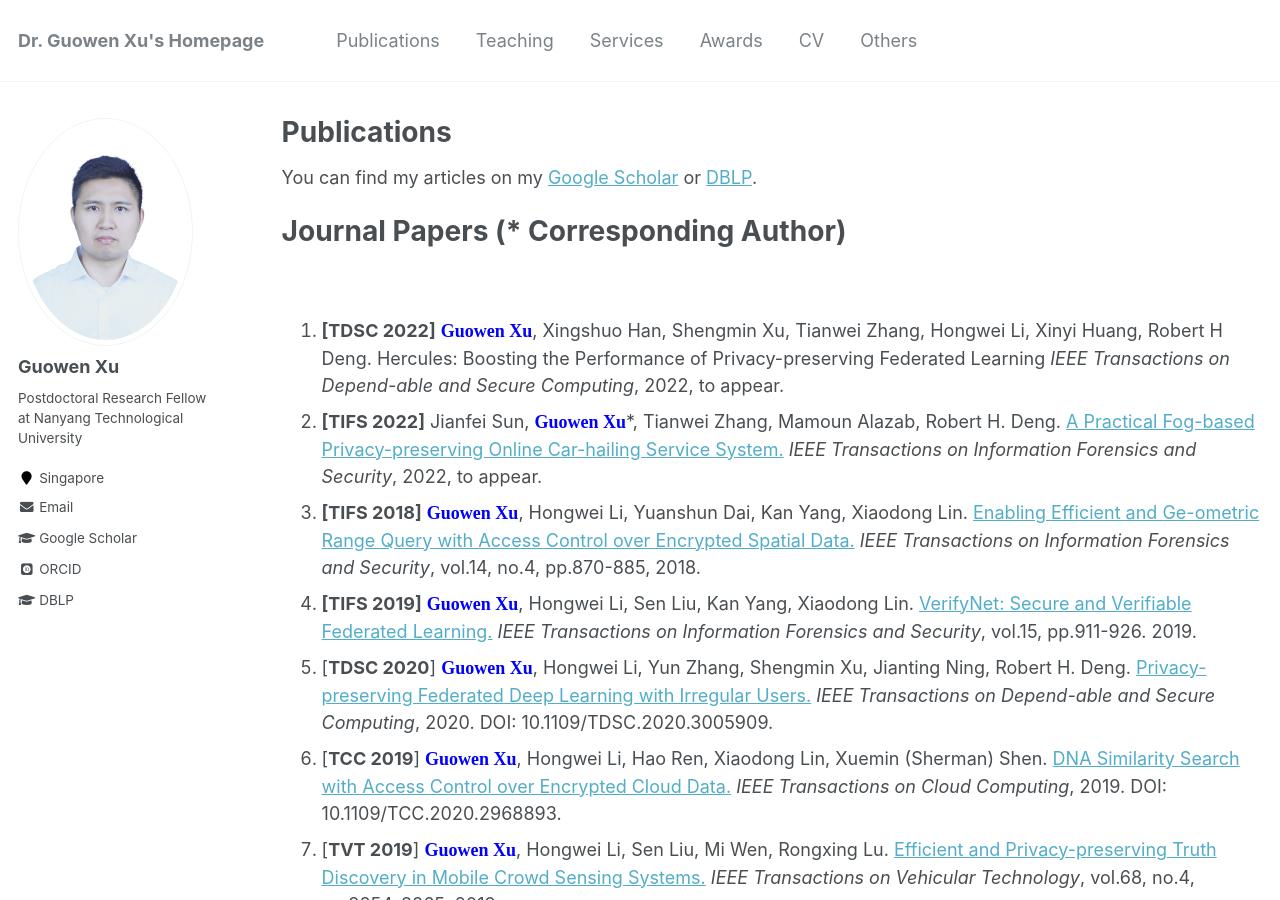
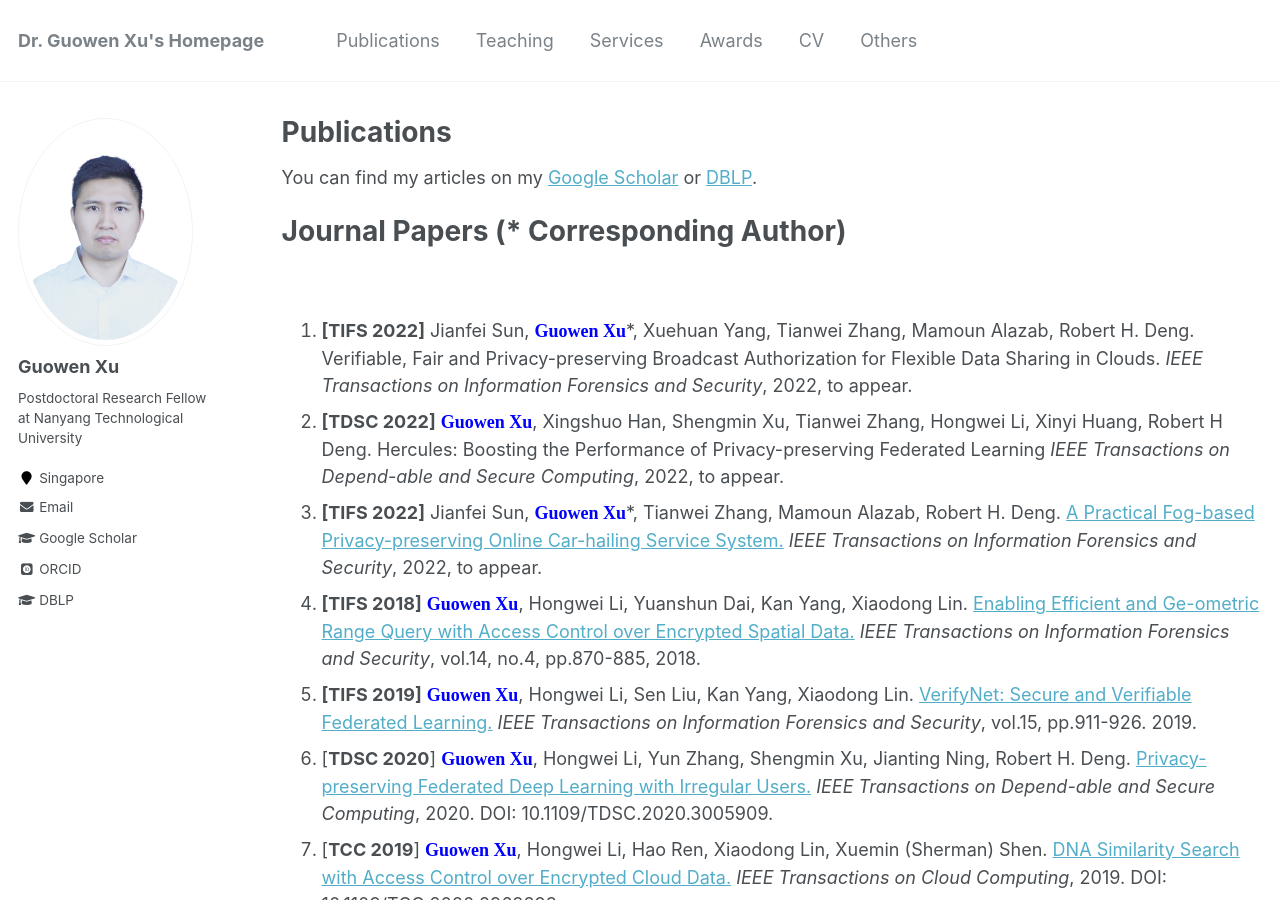
Before and after one commit to Guowen-xu/guowen-xu.github.io, a Jekyll site: the page built from _pages/publications.md, in a window 1280 px wide and 900 px high. Built offline with Jekyll 4.4.1, drawn with Linux system fonts in a browser that asks for light colours; some web fonts are replaced.

Commit message:
Update publications.md

```diff
--- a/_pages/publications.md
+++ b/_pages/publications.md
@@ -14,29 +14,30 @@ You can find my articles on my [Google Scholar](https://scholar.google.com.hk/ci
 
 
 
-1. **[TDSC 2022]**  **<font face="Times New Roman" color=blue size=4> Guowen Xu</font>**, Xingshuo Han, Shengmin Xu, Tianwei Zhang, Hongwei Li, Xinyi Huang, Robert H Deng. Hercules: Boosting the Performance of Privacy-preserving Federated Learning *IEEE Transactions on Depend-able and Secure Computing*, 2022, to appear.
-2. **[TIFS 2022]** Jianfei Sun, **<font face="Times New Roman" color=blue size=4> Guowen Xu</font>**\*, Tianwei Zhang, Mamoun Alazab, Robert H. Deng. [A Practical Fog-based Privacy-preserving Online Car-hailing Service System.](https://ieeexplore.ieee.org/document/9849044) *IEEE Transactions on Information Forensics and Security*, 2022, to appear.
-3. **[TIFS 2018]**  **<font face="Times New Roman" color=blue size=4> Guowen Xu</font>**, Hongwei Li, Yuanshun Dai, Kan Yang, Xiaodong Lin. [Enabling Efficient and Ge-ometric Range Query with Access Control over Encrypted Spatial Data.](https://ieeexplore.ieee.org/document/8452984) *IEEE Transactions on Information Forensics and Security*, vol.14, no.4, pp.870-885, 2018.
-4. **[TIFS 2019]**  **<font face="Times New Roman" color=blue size=4> Guowen Xu</font>**, Hongwei Li, Sen Liu, Kan Yang, Xiaodong Lin. [VerifyNet: Secure and Verifiable Federated Learning.](https://ieeexplore.ieee.org/document/8765347) *IEEE Transactions on Information Forensics and Security*, vol.15, pp.911-926. 2019.
-5. [**TDSC 2020**] **<font face="Times New Roman" color=blue size=4> Guowen Xu</font>**, Hongwei Li, Yun Zhang, Shengmin Xu, Jianting Ning, Robert H. Deng. [Privacy-preserving Federated Deep Learning with Irregular Users.](https://ieeexplore.ieee.org/document/9130089) *IEEE Transactions on Depend-able and Secure Computing*, 2020. DOI: 10.1109/TDSC.2020.3005909.
-6. [**TCC 2019**] **<font face="Times New Roman" color=blue size=4> Guowen Xu</font>**, Hongwei Li, Hao Ren, Xiaodong Lin, Xuemin (Sherman) Shen. [DNA Similarity Search with Access Control over Encrypted Cloud Data.](https://ieeexplore.ieee.org/document/8967153) *IEEE Transactions on Cloud Computing*, 2019. DOI: 10.1109/TCC.2020.2968893.
-7. [**TVT 2019**]  **<font face="Times New Roman" color=blue size=4> Guowen Xu</font>**, Hongwei Li, Sen Liu, Mi Wen, Rongxing Lu. [Efficient and Privacy-preserving Truth Discovery in Mobile Crowd Sensing Systems.](https://ieeexplore.ieee.org/document/8629055) *IEEE Transactions on Vehicular Technology*, vol.68, no.4, pp.3854-3865, 2019.
-8. [**IEEE Commun Mag 2019**] **<font face="Times New Roman" color=blue size=4> Guowen Xu</font>**, Hongwei Li, Hao Ren, Kan Yang，Robert H. Deng. [Data Privacy and Security in Deep Learning: Attacks, Solutions and Opportunities.](https://ink.library.smu.edu.sg/cgi/viewcontent.cgi?article=5676&context=sis_research) *IEEE Communications Magazine*, vol.57, no.11, pp.116-122, 2019.
-9. [**Comput Secur 2017**] **<font face="Times New Roman" color=blue size=4> Guowen Xu</font>**, Hongwei Li, Chen Tan, Dongxiao Liu, Kan Yang. [Achieving Efficient and Priva-cy-Preserving Truth Discovery in Crowd Sensing Systems.](https://www.sciencedirect.com/science/article/pii/S0167404816301675) *Computers & Security*, 2017, vol.69, pp.114 -126.
-10. **[TCC 2021]** Jianfei Sun,  **<font face="Times New Roman" color=blue size=4> Guowen Xu</font>**\*, Tianwei Zhang, Hu Xiong, Hongwei Li, Robert H Deng. [Share your data carefree: An efficient, scalable and privacy-preserving data sharing service in cloud computing.](https://ieeexplore.ieee.org/document/9560030) *IEEE Transactions on Cloud Computing*, 2021.
-11. **[TITS 2022]** Jianfei Sun,  **<font face="Times New Roman" color=blue size=4> Guowen Xu</font>**\*, Tianwei Zhang, Xiaochun Cheng, Xingshuo Han, MingJian Tang. [Secure Data Sharing with Flexible Cross-domain Authorization in Autonomous Vehicle Systems.](https://ieeexplore.ieee.org/document/9737055) *IEEE Transactions on Intelligent Transportation Systems*, 2021.
-12. **[TDSC 2022]** Wenbo Jiang, Tianwei Zhang, Han Qiu,  Hongwei Li,  **<font face="Times New Roman" color=blue size=4> Guowen Xu</font>**.[Incremental Learning, Incremental Backdoor Threats.](https://ieeexplore.ieee.org/document/9872528)  *IEEE Transactions on Dependable and Secure Computing*, 2022, to appear.
-13. **[TDSC 2021]** Shengmin Xu, Jianting Ning, Yingjiu Li, Yinghui Zhang,  **<font face="Times New Roman" color=blue size=4> Guowen Xu</font>**, Xinyi Huang, Robert H. Deng. [A Secure EMR Sharing System with Tamper Resistance and Expressive Access Control.](https://ieeexplore.ieee.org/document/9609621)  *IEEE Transactions on Dependable and Secure Computing*, 2021, to appear.
-14. **[TDSC 2020]** Shengmin Xu, Jianting Ning, Yingjiu Li, Yinghui zhang, **<font face="Times New Roman" color=blue size=4> Guowen Xu</font>**, Xinyi Huang, Robert H Deng. [Match in My Way: Fine-Grained Bilateral Access Control for Secure Cloud-Fog Compu-ting.](https://ieeexplore.ieee.org/document/9115214) *IEEE Transactions on Dependable and Secure Computing*, 2020, DOI: 10.1109/TDSC.2020.3001557.
-15.  **[TDSC 2021]** Shengmin Xu, Jianting Ning, Xinyi Huang, Yingjiu Li,**<font face="Times New Roman" color=blue size=4> Guowen Xu</font>**. [Untouchable Once Revok-ing: A Practical and Secure Dynamic EHR Sharing System via Cloud.](https://ieeexplore.ieee.org/document/9520256) *IEEE Transactions on Dependable and Secure Computing*, 2021, to appear.
-16.  **[TIFS 2021]** Xiaoyuan Liu, Hongwei Li, **<font face="Times New Roman" color=blue size=4> Guowen Xu</font>**, Zongqi Chen, Xiaoming Huang, and Rongxing Lu. 2021. [Privacy-Enhanced Federated Learning against Poisoning Adversaries.](https://ieeexplore.ieee.org/document/9524709) *IEEE Transactions on Information Forensics and Security*, 2021, to appear.
-17.  **[TII 2019]** Meng Hao, Hongwei Li, Xizhao Luo, **<font face="Times New Roman" color=blue size=4> Guowen Xu</font>**, Haomiao Yang and Sen Liu. [Efficient and Privacy-enhanced Federated Learning for Industrial Artificial Intelligence.](https://ieeexplore.ieee.org/document/8859260) *IEEE Transactions on Industrial Informatics*, 2019, DOI: 10.1109/TII.2019.2945367.
-18.  **[TCC 2020]** Hao Ren, Hongwei Li, Dongxiao Liu,**<font face="Times New Roman" color=blue size=4> Guowen Xu</font>**，Nan Cheng, Sherman Shen. [Privacy-preserving Efficient Verifiable Deep Packet Inspection for Cloud-assisted Middlebox.](https://ieeexplore.ieee.org/document/9082166) *IEEE Transactions on Cloud Computing*, 2020. DOI: 10.1109/TCC.2020.2991167.
-19.  **[TCC 2020]** Hao Ren, Hongwei Li, Dongxiao Liu, **<font face="Times New Roman" color=blue size=4> Guowen Xu</font>**, Xuemin Shen. [Enabling Secure and Versatile Packet Inspection with Probable Cause Privacy for Outsourced Middlebox.](https://ieeexplore.ieee.org/document/9354035) *IEEE Transactions on Cloud Computing*, 2020. DOI: 10.1109/TCC.2021.3059026.
-20.  **[TCC 2021]** Guiqiang Hu, Hongwei Li,**<font face="Times New Roman" color=blue size=4> Guowen Xu</font>**, Xinqiang Ma. [Enabling Simultaneous Content Regula-tion and Privacy Protection for Cloud Storage Image.](https://ieeexplore.ieee.org/document/9435031) *IEEE Transactions on Cloud Computing*, 2021. DOI: 10.1109/TCC.2021.3081564.
-21.  **[TII 2020]** Haoxiao Chen, Hongwei Li, Guishan Dong, Meng Hao, **<font face="Times New Roman" color=blue size=4> Guowen Xu</font>**, Xiaoming Huang, Zhe Liu. [Practical Membership Inference Attack Against Collaborative Inference in Industrial IoT.](https://ieeexplore.ieee.org/document/9302683) *IEEE Transactions on Industrial Informatics*, 2020, DOI: 10.1109/TII.2020.3046648.
-22. **[TCSVT 2021]** Shangwei Guo, Tianwei Zhang, **<font face="Times New Roman" color=blue size=4> Guowen Xu</font>**, Han Yu, Tao Xiang, Yang Liu. [Topology-aware Differential Privacy for Decentralized Image Classification.](https://ieeexplore.ieee.org/document/9515999) *IEEE Transactions on Circuits and Systems for Video Technology*, 2021, DOI:10.1109/TCSVT.2021.3105723.
-23. **[TVT 2021]** Yiran Li, Hongwei Li, **<font face="Times New Roman" color=blue size=4> Guowen Xu</font>**, Tao Xiang, Rongxing Lu. [Practical Privacy-Preserving Federated Learning in Vehicular Fog Computing.](https://ieeexplore.ieee.org/document/9712424) *IEEE Transactions on Vehicular Technology*, 2021, to appear.
+1. **[TIFS 2022]** Jianfei Sun, **<font face="Times New Roman" color=blue size=4> Guowen Xu</font>**\*, Xuehuan Yang, Tianwei Zhang, Mamoun Alazab, Robert H. Deng. Verifiable, Fair and Privacy-preserving Broadcast Authorization for Flexible Data Sharing in Clouds. *IEEE Transactions on Information Forensics and Security*, 2022, to appear.
+2.  **[TDSC 2022]**  **<font face="Times New Roman" color=blue size=4> Guowen Xu</font>**, Xingshuo Han, Shengmin Xu, Tianwei Zhang, Hongwei Li, Xinyi Huang, Robert H Deng. Hercules: Boosting the Performance of Privacy-preserving Federated Learning *IEEE Transactions on Depend-able and Secure Computing*, 2022, to appear.
+3. **[TIFS 2022]** Jianfei Sun, **<font face="Times New Roman" color=blue size=4> Guowen Xu</font>**\*, Tianwei Zhang, Mamoun Alazab, Robert H. Deng. [A Practical Fog-based Privacy-preserving Online Car-hailing Service System.](https://ieeexplore.ieee.org/document/9849044) *IEEE Transactions on Information Forensics and Security*, 2022, to appear.
+4. **[TIFS 2018]**  **<font face="Times New Roman" color=blue size=4> Guowen Xu</font>**, Hongwei Li, Yuanshun Dai, Kan Yang, Xiaodong Lin. [Enabling Efficient and Ge-ometric Range Query with Access Control over Encrypted Spatial Data.](https://ieeexplore.ieee.org/document/8452984) *IEEE Transactions on Information Forensics and Security*, vol.14, no.4, pp.870-885, 2018.
+5. **[TIFS 2019]**  **<font face="Times New Roman" color=blue size=4> Guowen Xu</font>**, Hongwei Li, Sen Liu, Kan Yang, Xiaodong Lin. [VerifyNet: Secure and Verifiable Federated Learning.](https://ieeexplore.ieee.org/document/8765347) *IEEE Transactions on Information Forensics and Security*, vol.15, pp.911-926. 2019.
+6. [**TDSC 2020**] **<font face="Times New Roman" color=blue size=4> Guowen Xu</font>**, Hongwei Li, Yun Zhang, Shengmin Xu, Jianting Ning, Robert H. Deng. [Privacy-preserving Federated Deep Learning with Irregular Users.](https://ieeexplore.ieee.org/document/9130089) *IEEE Transactions on Depend-able and Secure Computing*, 2020. DOI: 10.1109/TDSC.2020.3005909.
+7. [**TCC 2019**] **<font face="Times New Roman" color=blue size=4> Guowen Xu</font>**, Hongwei Li, Hao Ren, Xiaodong Lin, Xuemin (Sherman) Shen. [DNA Similarity Search with Access Control over Encrypted Cloud Data.](https://ieeexplore.ieee.org/document/8967153) *IEEE Transactions on Cloud Computing*, 2019. DOI: 10.1109/TCC.2020.2968893.
+8. [**TVT 2019**]  **<font face="Times New Roman" color=blue size=4> Guowen Xu</font>**, Hongwei Li, Sen Liu, Mi Wen, Rongxing Lu. [Efficient and Privacy-preserving Truth Discovery in Mobile Crowd Sensing Systems.](https://ieeexplore.ieee.org/document/8629055) *IEEE Transactions on Vehicular Technology*, vol.68, no.4, pp.3854-3865, 2019.
+9. [**IEEE Commun Mag 2019**] **<font face="Times New Roman" color=blue size=4> Guowen Xu</font>**, Hongwei Li, Hao Ren, Kan Yang，Robert H. Deng. [Data Privacy and Security in Deep Learning: Attacks, Solutions and Opportunities.](https://ink.library.smu.edu.sg/cgi/viewcontent.cgi?article=5676&context=sis_research) *IEEE Communications Magazine*, vol.57, no.11, pp.116-122, 2019.
+10. [**Comput Secur 2017**] **<font face="Times New Roman" color=blue size=4> Guowen Xu</font>**, Hongwei Li, Chen Tan, Dongxiao Liu, Kan Yang. [Achieving Efficient and Priva-cy-Preserving Truth Discovery in Crowd Sensing Systems.](https://www.sciencedirect.com/science/article/pii/S0167404816301675) *Computers & Security*, 2017, vol.69, pp.114 -126.
+11. **[TCC 2021]** Jianfei Sun,  **<font face="Times New Roman" color=blue size=4> Guowen Xu</font>**\*, Tianwei Zhang, Hu Xiong, Hongwei Li, Robert H Deng. [Share your data carefree: An efficient, scalable and privacy-preserving data sharing service in cloud computing.](https://ieeexplore.ieee.org/document/9560030) *IEEE Transactions on Cloud Computing*, 2021.
+12. **[TITS 2022]** Jianfei Sun,  **<font face="Times New Roman" color=blue size=4> Guowen Xu</font>**\*, Tianwei Zhang, Xiaochun Cheng, Xingshuo Han, MingJian Tang. [Secure Data Sharing with Flexible Cross-domain Authorization in Autonomous Vehicle Systems.](https://ieeexplore.ieee.org/document/9737055) *IEEE Transactions on Intelligent Transportation Systems*, 2021.
+13. **[TDSC 2022]** Wenbo Jiang, Tianwei Zhang, Han Qiu,  Hongwei Li,  **<font face="Times New Roman" color=blue size=4> Guowen Xu</font>**.[Incremental Learning, Incremental Backdoor Threats.](https://ieeexplore.ieee.org/document/9872528)  *IEEE Transactions on Dependable and Secure Computing*, 2022, to appear.
+14. **[TDSC 2021]** Shengmin Xu, Jianting Ning, Yingjiu Li, Yinghui Zhang,  **<font face="Times New Roman" color=blue size=4> Guowen Xu</font>**, Xinyi Huang, Robert H. Deng. [A Secure EMR Sharing System with Tamper Resistance and Expressive Access Control.](https://ieeexplore.ieee.org/document/9609621)  *IEEE Transactions on Dependable and Secure Computing*, 2021, to appear.
+15. **[TDSC 2020]** Shengmin Xu, Jianting Ning, Yingjiu Li, Yinghui zhang, **<font face="Times New Roman" color=blue size=4> Guowen Xu</font>**, Xinyi Huang, Robert H Deng. [Match in My Way: Fine-Grained Bilateral Access Control for Secure Cloud-Fog Compu-ting.](https://ieeexplore.ieee.org/document/9115214) *IEEE Transactions on Dependable and Secure Computing*, 2020, DOI: 10.1109/TDSC.2020.3001557.
+16.  **[TDSC 2021]** Shengmin Xu, Jianting Ning, Xinyi Huang, Yingjiu Li,**<font face="Times New Roman" color=blue size=4> Guowen Xu</font>**. [Untouchable Once Revok-ing: A Practical and Secure Dynamic EHR Sharing System via Cloud.](https://ieeexplore.ieee.org/document/9520256) *IEEE Transactions on Dependable and Secure Computing*, 2021, to appear.
+17.  **[TIFS 2021]** Xiaoyuan Liu, Hongwei Li, **<font face="Times New Roman" color=blue size=4> Guowen Xu</font>**, Zongqi Chen, Xiaoming Huang, and Rongxing Lu. 2021. [Privacy-Enhanced Federated Learning against Poisoning Adversaries.](https://ieeexplore.ieee.org/document/9524709) *IEEE Transactions on Information Forensics and Security*, 2021, to appear.
+18.  **[TII 2019]** Meng Hao, Hongwei Li, Xizhao Luo, **<font face="Times New Roman" color=blue size=4> Guowen Xu</font>**, Haomiao Yang and Sen Liu. [Efficient and Privacy-enhanced Federated Learning for Industrial Artificial Intelligence.](https://ieeexplore.ieee.org/document/8859260) *IEEE Transactions on Industrial Informatics*, 2019, DOI: 10.1109/TII.2019.2945367.
+19.  **[TCC 2020]** Hao Ren, Hongwei Li, Dongxiao Liu,**<font face="Times New Roman" color=blue size=4> Guowen Xu</font>**，Nan Cheng, Sherman Shen. [Privacy-preserving Efficient Verifiable Deep Packet Inspection for Cloud-assisted Middlebox.](https://ieeexplore.ieee.org/document/9082166) *IEEE Transactions on Cloud Computing*, 2020. DOI: 10.1109/TCC.2020.2991167.
+20.  **[TCC 2020]** Hao Ren, Hongwei Li, Dongxiao Liu, **<font face="Times New Roman" color=blue size=4> Guowen Xu</font>**, Xuemin Shen. [Enabling Secure and Versatile Packet Inspection with Probable Cause Privacy for Outsourced Middlebox.](https://ieeexplore.ieee.org/document/9354035) *IEEE Transactions on Cloud Computing*, 2020. DOI: 10.1109/TCC.2021.3059026.
+21.  **[TCC 2021]** Guiqiang Hu, Hongwei Li,**<font face="Times New Roman" color=blue size=4> Guowen Xu</font>**, Xinqiang Ma. [Enabling Simultaneous Content Regula-tion and Privacy Protection for Cloud Storage Image.](https://ieeexplore.ieee.org/document/9435031) *IEEE Transactions on Cloud Computing*, 2021. DOI: 10.1109/TCC.2021.3081564.
+22.  **[TII 2020]** Haoxiao Chen, Hongwei Li, Guishan Dong, Meng Hao, **<font face="Times New Roman" color=blue size=4> Guowen Xu</font>**, Xiaoming Huang, Zhe Liu. [Practical Membership Inference Attack Against Collaborative Inference in Industrial IoT.](https://ieeexplore.ieee.org/document/9302683) *IEEE Transactions on Industrial Informatics*, 2020, DOI: 10.1109/TII.2020.3046648.
+23. **[TCSVT 2021]** Shangwei Guo, Tianwei Zhang, **<font face="Times New Roman" color=blue size=4> Guowen Xu</font>**, Han Yu, Tao Xiang, Yang Liu. [Topology-aware Differential Privacy for Decentralized Image Classification.](https://ieeexplore.ieee.org/document/9515999) *IEEE Transactions on Circuits and Systems for Video Technology*, 2021, DOI:10.1109/TCSVT.2021.3105723.
+24. **[TVT 2021]** Yiran Li, Hongwei Li, **<font face="Times New Roman" color=blue size=4> Guowen Xu</font>**, Tao Xiang, Rongxing Lu. [Practical Privacy-Preserving Federated Learning in Vehicular Fog Computing.](https://ieeexplore.ieee.org/document/9712424) *IEEE Transactions on Vehicular Technology*, 2021, to appear.
 
 
 
```
